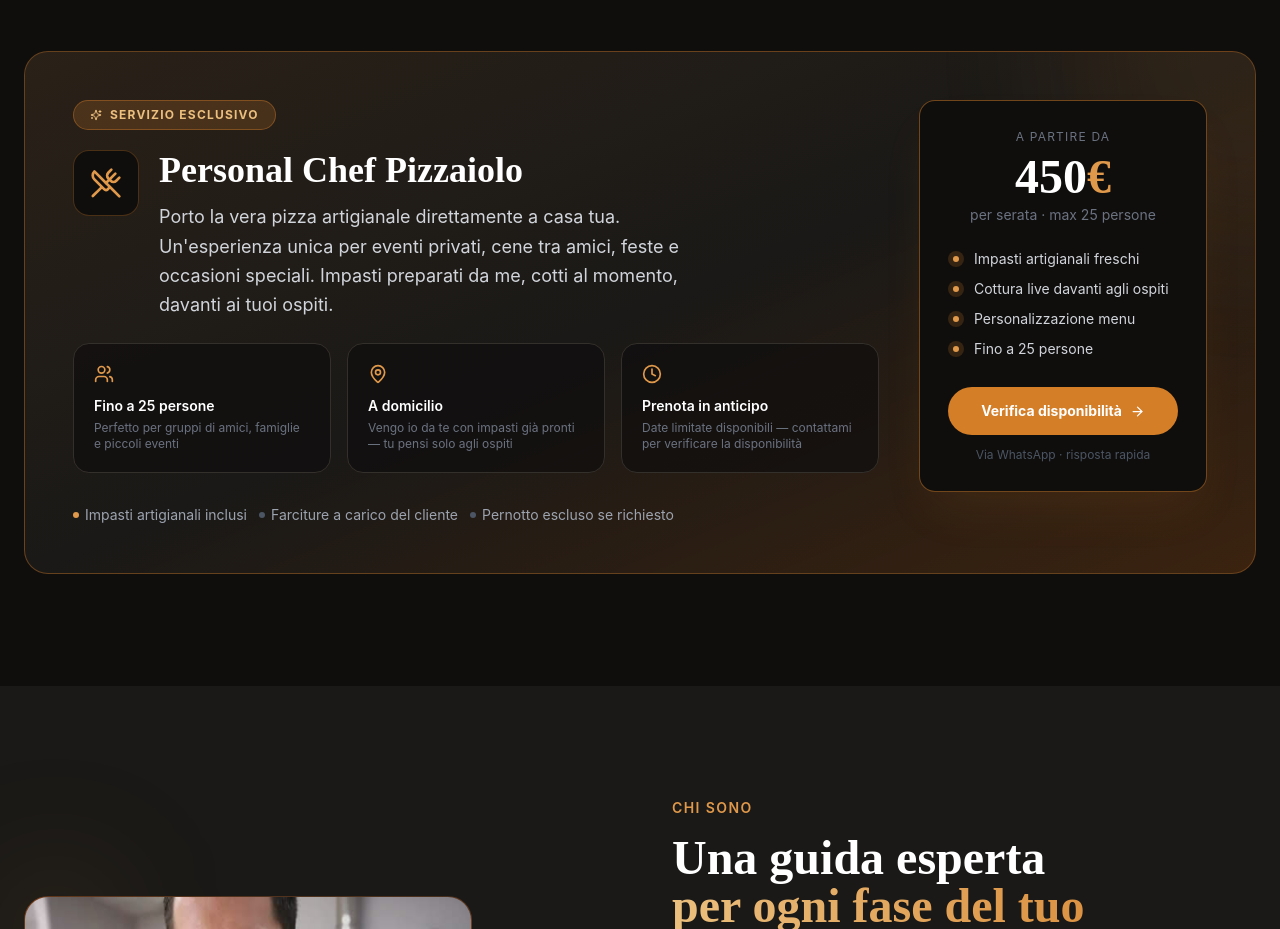
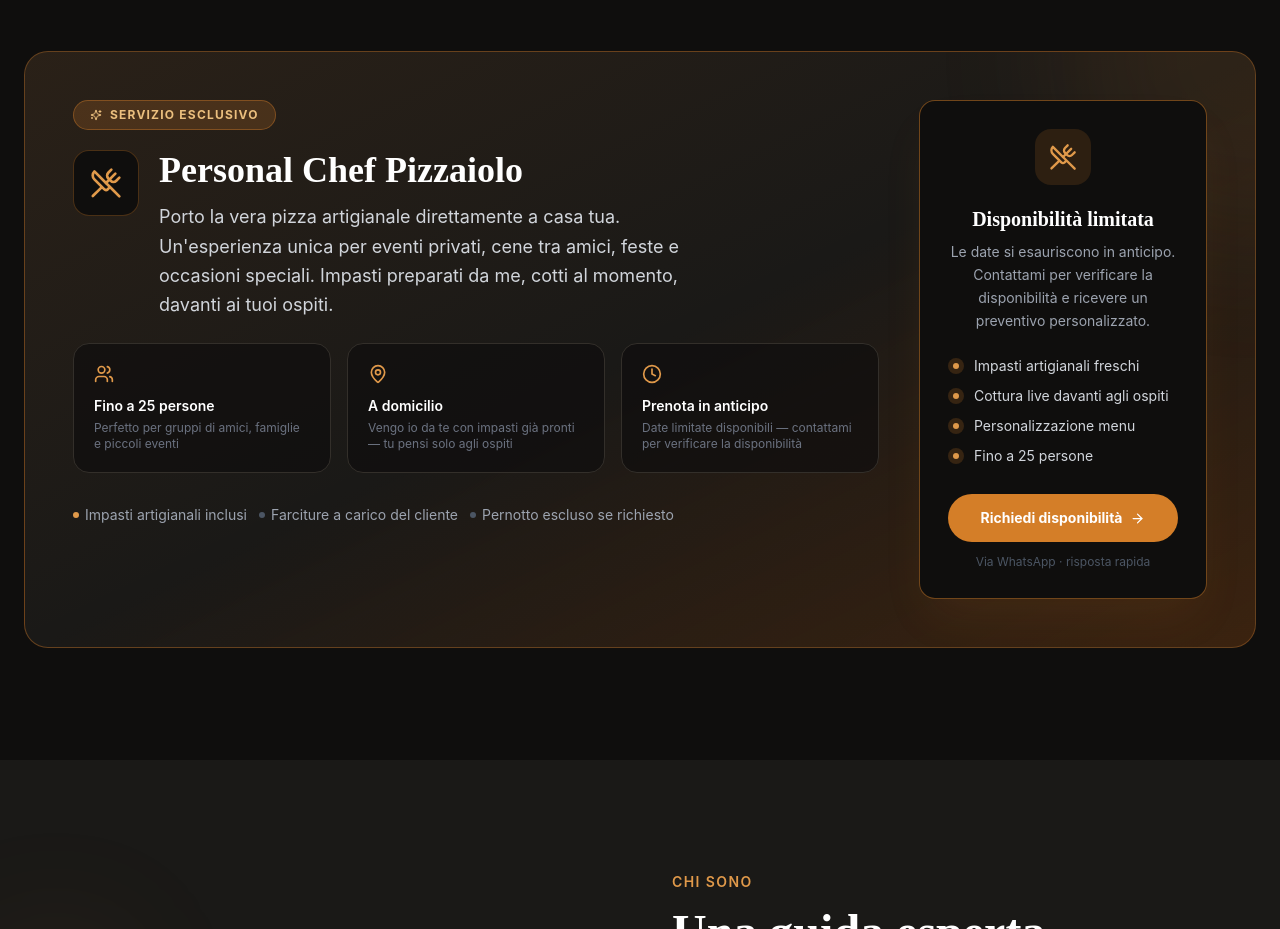
Before and after one commit to stefanoporro-sudo/spmab, a Next.js app: page / in a window 1280 px wide. Shown: the part 2300-3229 px from the top of the page. Built offline with nearby package versions, Linux system fonts and the light colour scheme; no server answers.

Commit message:
Rimuove prezzo dal servizio Personal Chef

```diff
--- a/components/Services.tsx
+++ b/components/Services.tsx
@@ -215,14 +215,19 @@ export default function Services() {
                 </div>
               </div>
 
-              {/* Right: Price card */}
+              {/* Right: CTA card */}
               <div className="lg:w-72 w-full shrink-0">
                 <div className="bg-dark-900 border border-brand-500/50 rounded-2xl p-7 text-center shadow-2xl shadow-brand-500/10">
-                  <div className="text-gray-500 text-xs uppercase tracking-widest mb-2">A partire da</div>
-                  <div className="font-display text-5xl font-bold text-white mb-1">
-                    450<span className="text-brand-400">€</span>
+                  <div className="w-14 h-14 rounded-2xl bg-brand-500/15 flex items-center justify-center mx-auto mb-5">
+                    <UtensilsCrossed className="text-brand-400 w-7 h-7" />
                   </div>
-                  <div className="text-gray-500 text-sm mb-6">per serata · max 25 persone</div>
+
+                  <div className="text-white font-display font-bold text-xl mb-2">
+                    Disponibilità limitata
+                  </div>
+                  <p className="text-gray-400 text-sm leading-relaxed mb-6">
+                    Le date si esauriscono in anticipo. Contattami per verificare la disponibilità e ricevere un preventivo personalizzato.
+                  </p>
 
                   <div className="space-y-2.5 text-sm text-left mb-7">
                     {[
@@ -246,7 +251,7 @@ export default function Services() {
                     rel="noopener noreferrer"
                     className="w-full inline-flex items-center justify-center gap-2 bg-brand-500 hover:bg-brand-400 text-white font-bold px-6 py-3.5 rounded-full transition-all duration-300 hover:scale-105 hover:shadow-lg hover:shadow-brand-500/30 text-sm"
                   >
-                    Verifica disponibilità
+                    Richiedi disponibilità
                     <ArrowRight size={15} />
                   </a>
                   <p className="text-gray-600 text-xs mt-3">Via WhatsApp · risposta rapida</p>
```
